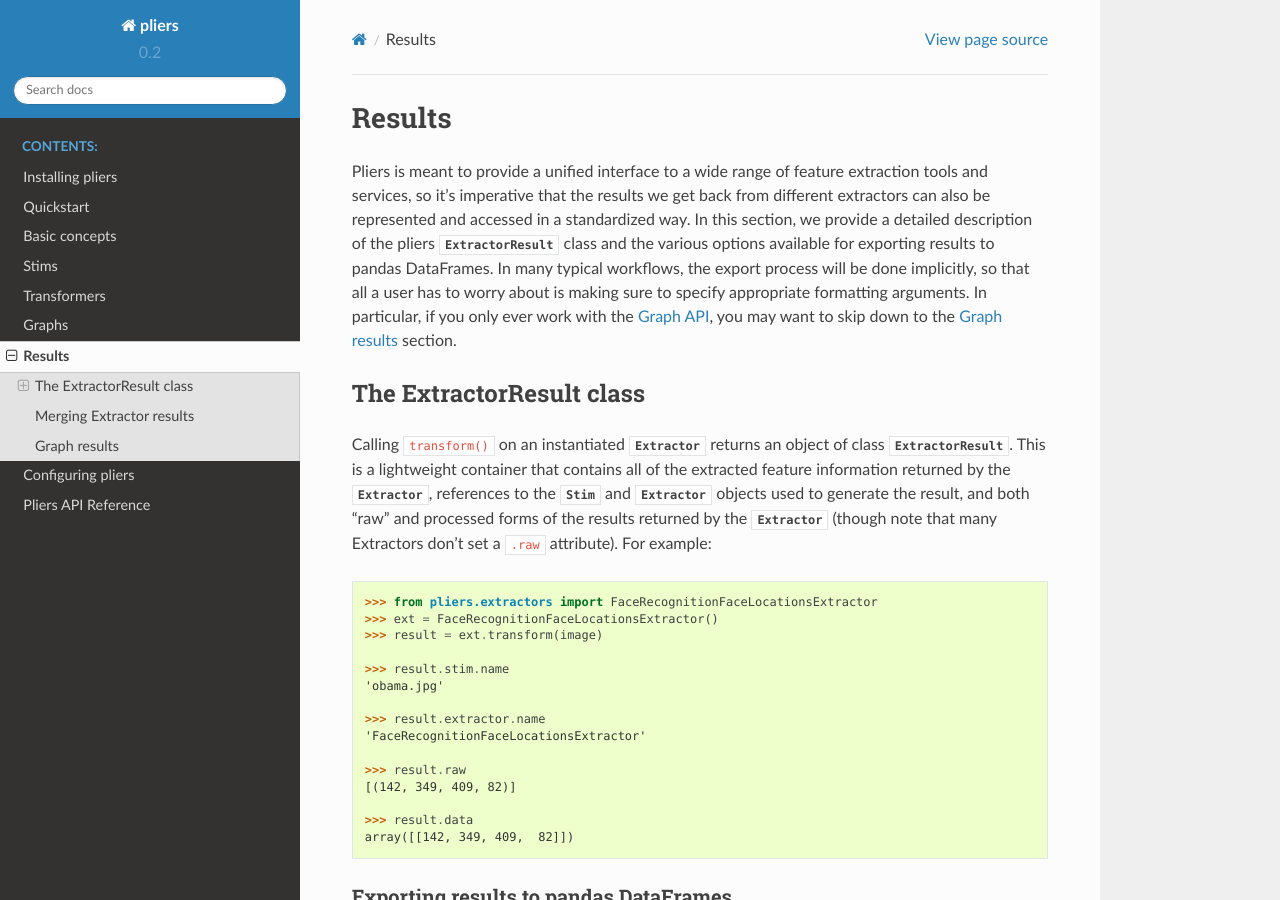
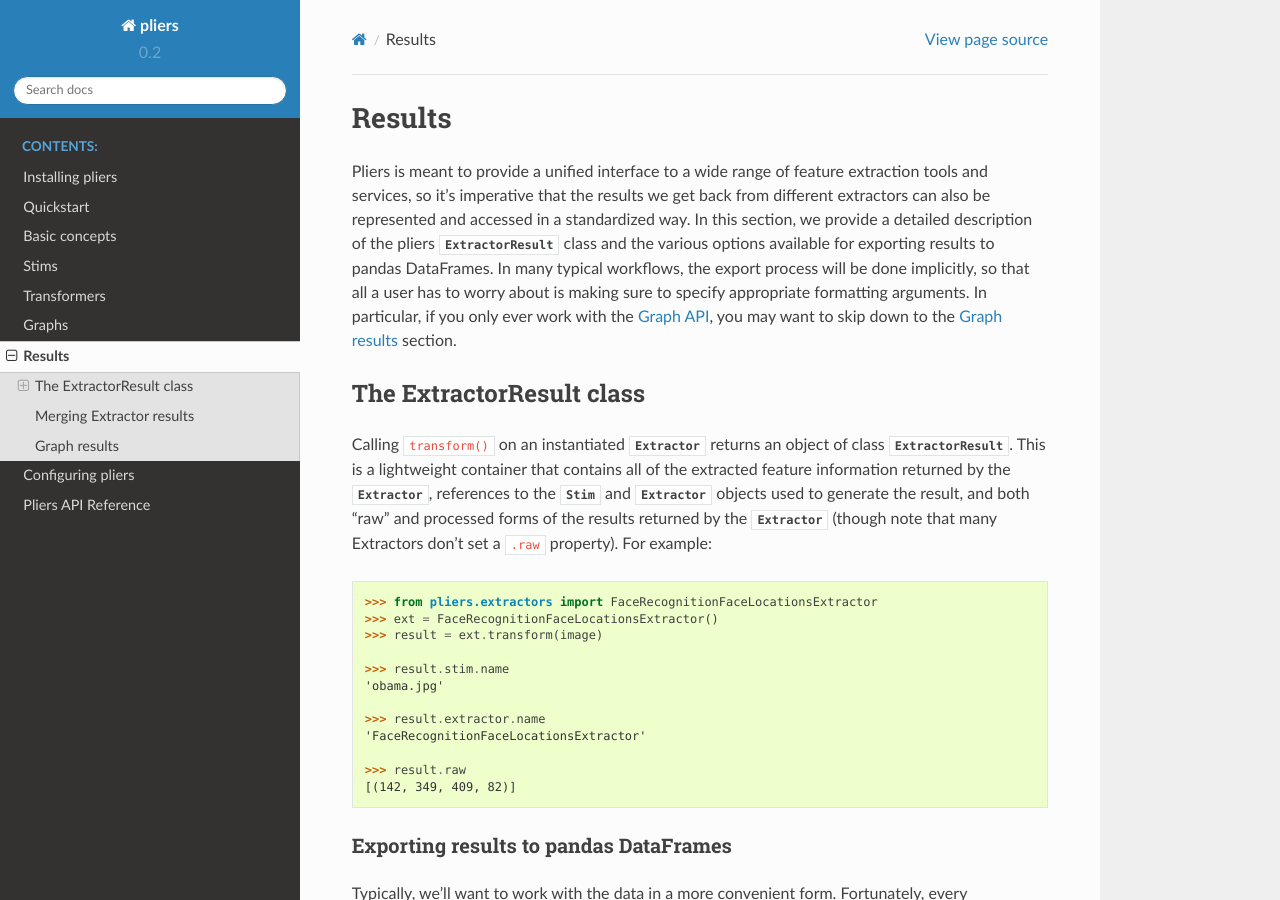
Before and after one commit to PsychoinformaticsLab/pliers, a Sphinx documentation site: the page built from docs/results.rst, in a window 1280 px wide and 900 px high. Built offline with Sphinx 7.4.7 and the Read the Docs theme 2.0.0, drawn with Linux system fonts in a browser that asks for light colours.

Commit message:
minor results doc update

```diff
--- a/docs/results.rst
+++ b/docs/results.rst
@@ -7,7 +7,7 @@ Pliers is meant to provide a unified interface to a wide range of feature extrac
 
 The ExtractorResult class
 -------------------------
-Calling ``transform()`` on an instantiated |Extractor| returns an object of class |ExtractorResult|. This is a lightweight container that contains all of the extracted feature information returned by the |Extractor|, references to the |Stim| and |Extractor| objects used to generate the result, and both "raw" and processed forms of the results returned by the |Extractor| (though note that many Extractors don't set a ``.raw`` attribute). For example:
+Calling ``transform()`` on an instantiated |Extractor| returns an object of class |ExtractorResult|. This is a lightweight container that contains all of the extracted feature information returned by the |Extractor|, references to the |Stim| and |Extractor| objects used to generate the result, and both "raw" and processed forms of the results returned by the |Extractor| (though note that many Extractors don't set a ``.raw`` property). For example:
 
 ::
 
@@ -23,9 +23,6 @@ Calling ``transform()`` on an instantiated |Extractor| returns an object of clas
 
     >>> result.raw
     [(142, 349, 409, 82)]
-
-    >>> result.data
-    array([[142, 349, 409,  82]])
 
 .. _results-to-df:
 
```
